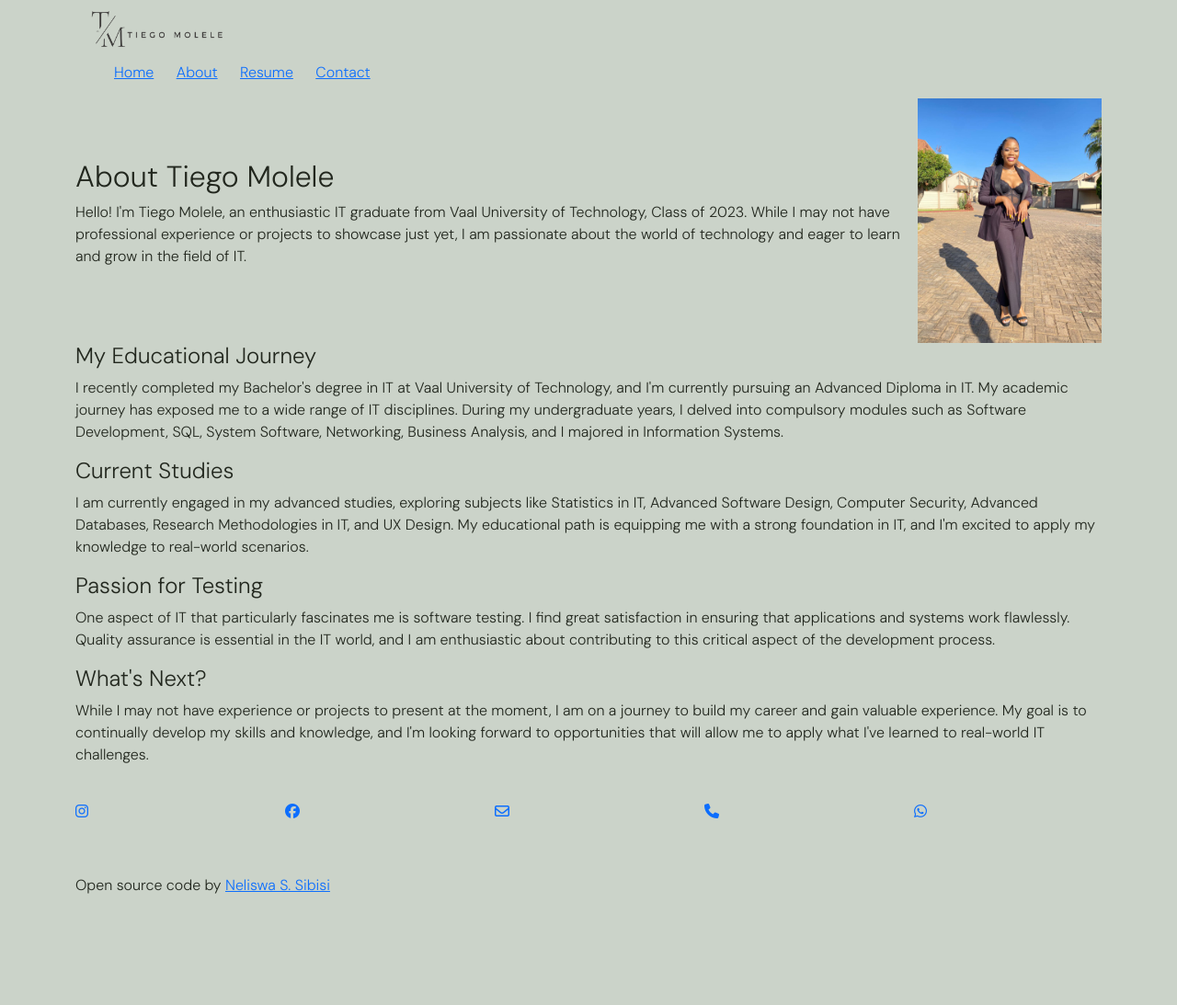
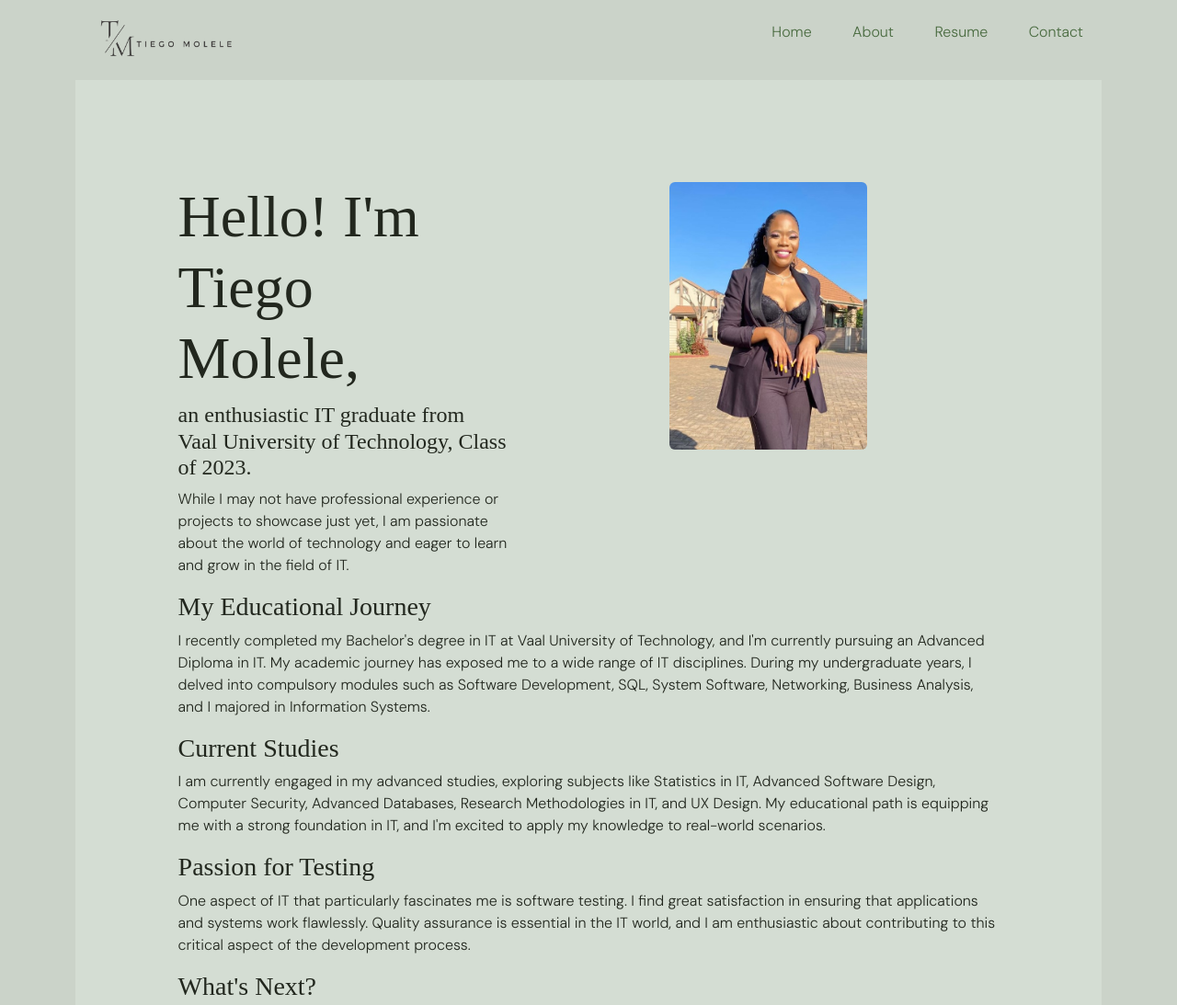
Before and after one commit to Sammie-M/Tiego-Molele, a plain HTML site: page about.html in a window 1280 px wide. Shown: the top 1093 px of the page at 92% size. Before the commit the page ends 975 px from the top, so only its background shows below. Drawn offline with nearby package versions, Linux system fonts and the light colour scheme.

Commit message:
Updated the about page. Added content on the Contact page.

```diff
--- a/about.html
+++ b/about.html
@@ -29,7 +29,7 @@
   </head>
   <body>
     <div class="container">
-      <nav class="header">
+      <nav class="header flex">
         <a href="index.html" class="d-none d-md-block"
           ><img
             src="src/images/Tiego-logo.png"
@@ -50,20 +50,26 @@
         </ul>
       </nav>
       <main>
-        <div class="flex">
-          <div>
-            <h2>About Tiego Molele</h4>
-            <p>
-              Hello! I'm Tiego Molele, an enthusiastic IT graduate from Vaal
-              University of Technology, Class of 2023. While I may not have
+        <div class="row justify-content-between">
+          <div class="col-lg-5">
+            <h1>Hello! I'm Tiego Molele,</h1>
+
+               <h4>an enthusiastic IT graduate from Vaal
+              University of Technology, Class of 2023.</h4><p> While I may not have
               professional experience or projects to showcase just yet, I am
               passionate about the world of technology and eager to learn and
               grow in the field of IT.
             </p>
           </div>
-          <img src="src/images/Tiego Molele.jpg" alt="tiego" class="img-fluid" />
+          <div class="col-lg-5 justify-items-center">
+            <img
+              src="src/images/Tiego-Molele.jpg"
+              alt="tiego"
+              class="img-fluid tiego"
+            />
+          </div>
         </div>
-        <h4>My Educational Journey</h4>
+        <h3>My Educational Journey</h3>
         <p>
           I recently completed my Bachelor's degree in IT at Vaal University of
           Technology, and I'm currently pursuing an Advanced Diploma in IT. My
@@ -72,7 +78,7 @@
           as Software Development, SQL, System Software, Networking, Business
           Analysis, and I majored in Information Systems.
         </p>
-        <h4>Current Studies</h4>
+        <h3>Current Studies</h3>
         <p>
           I am currently engaged in my advanced studies, exploring subjects like
           Statistics in IT, Advanced Software Design, Computer Security,
@@ -80,7 +86,7 @@
           educational path is equipping me with a strong foundation in IT, and
           I'm excited to apply my knowledge to real-world scenarios.
         </p>
-        <h4>Passion for Testing</h4>
+        <h3>Passion for Testing</h3>
         <p>
           One aspect of IT that particularly fascinates me is software testing.
           I find great satisfaction in ensuring that applications and systems
@@ -88,7 +94,7 @@
           am enthusiastic about contributing to this critical aspect of the
           development process.
         </p>
-        <h4>What's Next?</h4>
+        <h3>What's Next?</h3>
         <p>
           While I may not have experience or projects to present at the moment,
           I am on a journey to build my career and gain valuable experience. My
@@ -98,21 +104,19 @@
         </p>
       </main>
     </div>
-    <footer class="container">
-      <div class="row">
-        <a href="#" title="Check Tiego on instagram" class="col"
+    <footer class="container text-center">
+
+      <h3><a href="mailto:tiegomo99@gmail.com" title="Email Tiego" class="mail"
+          ><i class="fa-regular fa-envelope"></i>  tiegomo99@gmail.com</a></h3>
+      <div class="row justify-content-evenly">
+        <a href="#" title="Check Tiego on instagram" class="col-2"
           ><i class="fa-brands fa-instagram"></i
         ></a>
-        <a href="#" title="Check Tiego on facebook" class="col"
-          ><i class="fa-brands fa-facebook"></i
-        ></a>
-        <a href="#" title="Email Tiego" class="col"
-          ><i class="fa-regular fa-envelope"></i
-        ></a>
-        <a href="#" title="Give Tiego a call" class="col"
+
+        <a href="#" title="Give Tiego a call" class="col-2"
           ><i class="fa-solid fa-phone"></i
         ></a>
-        <a href="#" title="Check Tiego on Whatsapp" class="col"
+        <a href="#" title="Check Tiego on Whatsapp" class="col-2"
           ><i class="fa-brands fa-whatsapp"></i
         ></a>
       </div>
--- a/src/styles.css
+++ b/src/styles.css
@@ -3,19 +3,21 @@
   --heading-font: 'Noto Serif JP', serif;
   --text-color: #22271e;
   --box-shadow: 5px 5px 5px #5a6756;
-
+  --primary-color: rgba(19, 62, 5, 0.7);
 }
 
-*{
-  margin: 0;
-  padding: 0;
-}
+
 
 body{
   font-family: var(--defaul-font);
   background-color: #cbd3c9;
   color: var(--text-color);
 
+}
+
+main{
+  background-color: #d4ddd3;
+  padding: 10%;
 }
 
 .flex{
@@ -37,23 +39,36 @@ h1{
   font-size: 4rem;
 }
 
-nav a{
+h2,h3,h4{
+  font-family: var(--heading-font);
+}
+a{
   margin: 10px;
+  padding: 10px;
+  color: var(--primary-color);
+  text-decoration: none;
+  border-radius: 70px;
+
 }
 
-div img{
-  width: 200px;
+.tiego{
+  width: 60%;
+  border-radius: 6px;
+  margin: 0 auto;
 }
+
 footer{
   margin: 3%;
   margin-bottom: 0;
 }
+
+
 .logo{
   width: 150px;
 }
-.main{
-  background-color: #d4ddd3;
-  padding: 10%;
+
+.logo:hover{
+  background-color: #cbd3c9;
 }
 
 .button{
@@ -70,6 +85,17 @@ footer{
   background-color: rgba(17, 40, 10, 0.7);
 }
 
+a:hover{
+  background-color: #959e93;
+  transition: 200ms ease-in-out;
+  border: 1px solid rgba(19, 62, 5, 0.7);
+}
+
+a:active{
+  color: rgba(40, 131, 10, 0.7);
+  text-decoration: underline;
+}
+
 .openSource{
   margin-top: 5%;
 }
```
Also changed, not shown: contact.html (+30 -25 lines), index.html (+10 -12 lines), resume.html (+10 -12 lines), src/images/Tiego-Molele.jpg (added), src/images/Tiego_Molele.png (deleted).
